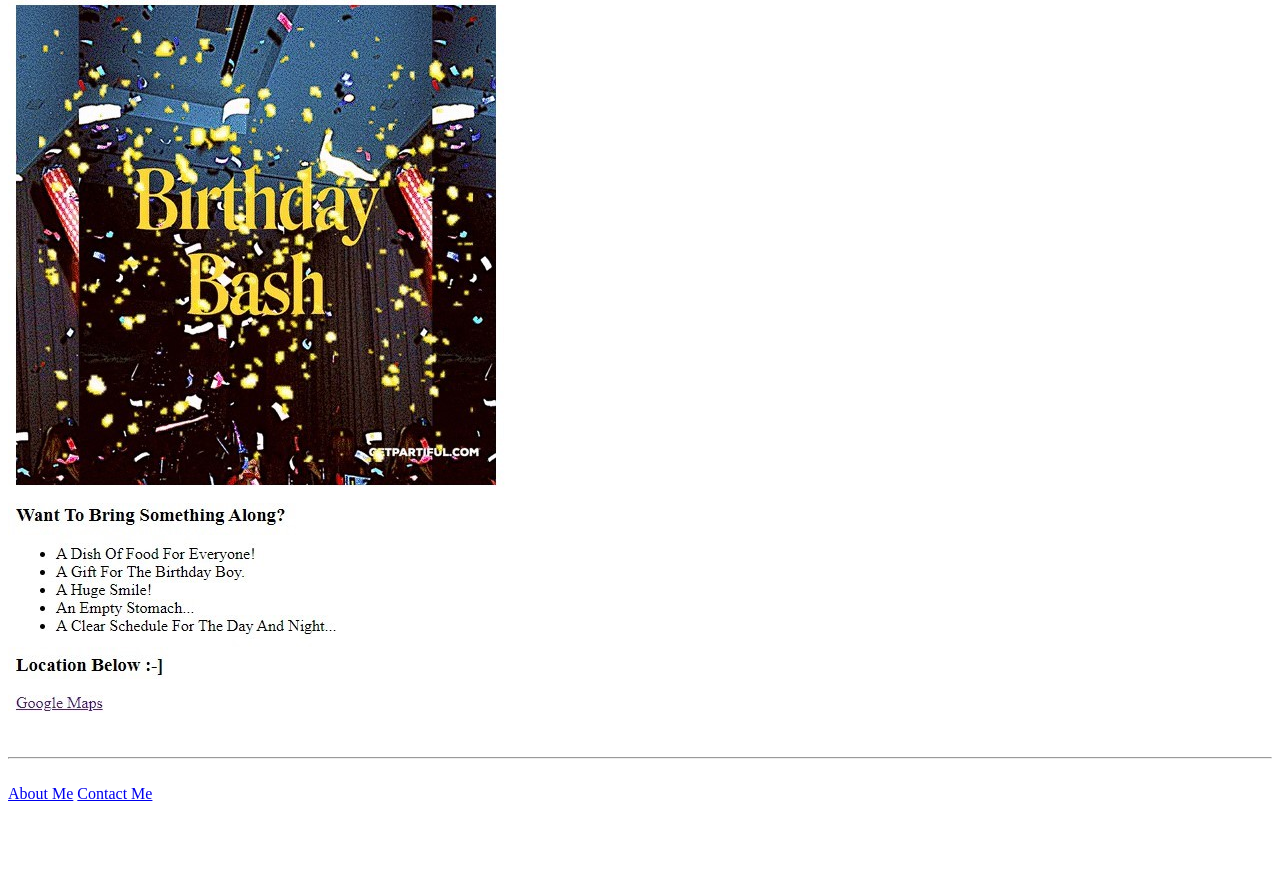
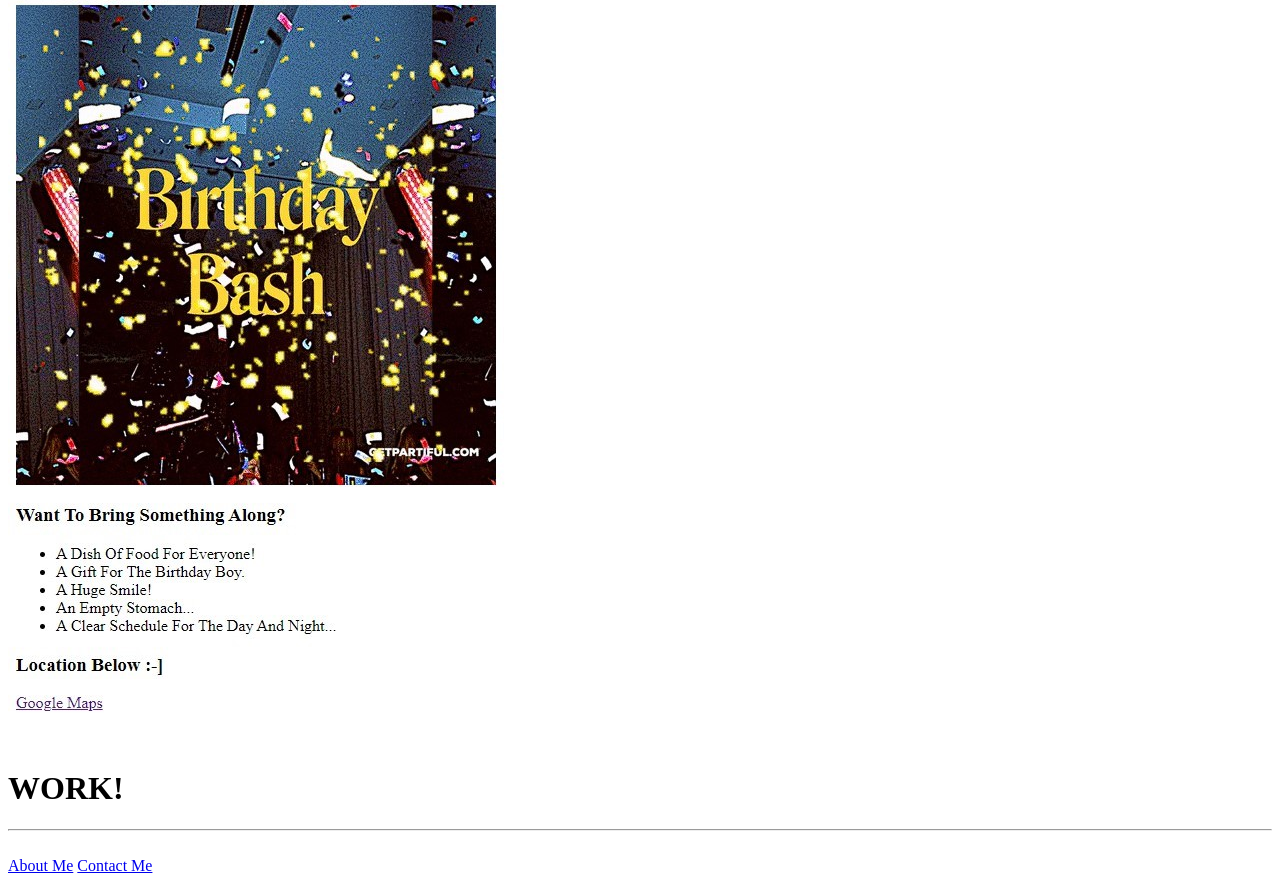
Before and after one commit to Bernie-Dramos/html-portfolio, a plain HTML site: page index.html in a window 1280 px wide. Shown: the part 832-1715 px from the top of the page. Before the commit the page ends 1643 px from the top, so only its background shows below. Drawn offline with Linux system fonts and the light colour scheme.

Commit message:
Update index.html

```diff
--- a/index.html
+++ b/index.html
@@ -17,6 +17,8 @@
     <h3><a href="./public/birthday-invite.html"> Birthday Bash Invite </a></h3>
     <img src="./assets/images/Birthday Invite.jpg">
 
+    <h1> WORK! </h1>
+
     <hr><br>
 
     <a href="./public/about.html">About Me</a>
```
